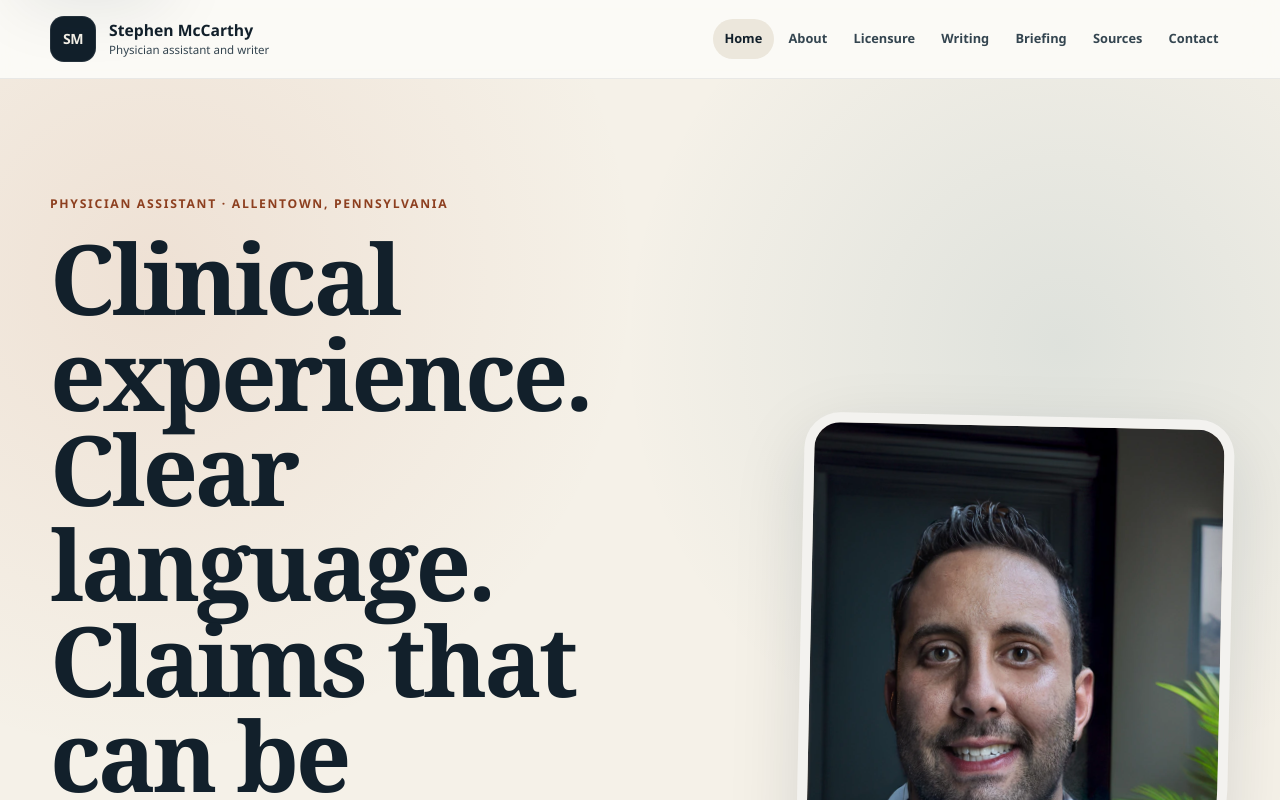
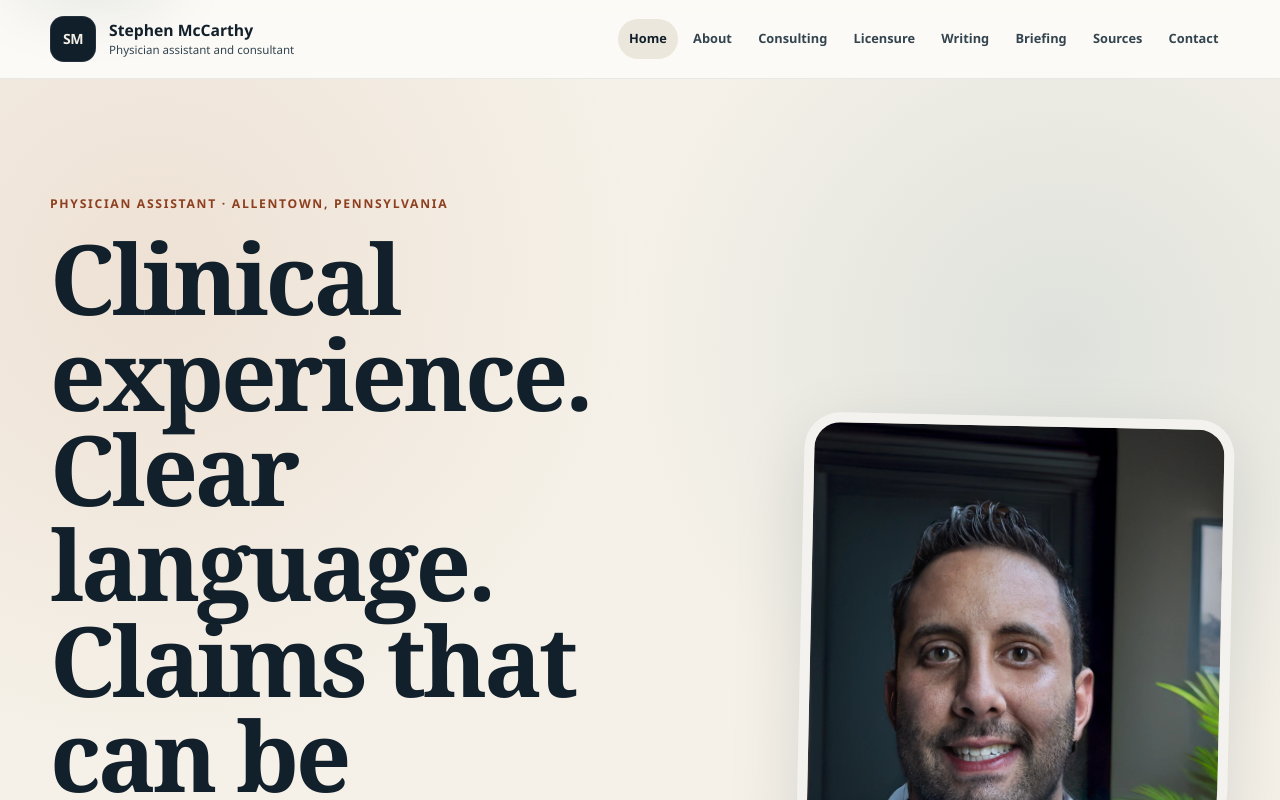
Before and after one commit to mccarthys11145-del/personal-website-2, a Next.js app: page / in a window 1280 px wide. Shown: the top 800 px of the page. Built offline with nearby package versions, Linux system fonts and the light colour scheme.

Commit message:
Integrate consulting into site navigation

```diff
--- a/components/header.tsx
+++ b/components/header.tsx
@@ -7,6 +7,7 @@ import { useState } from "react"
 const navigation = [
   { href: "/", label: "Home" },
   { href: "/about", label: "About" },
+  { href: "/consulting", label: "Consulting" },
   { href: "/professional-record", label: "Licensure" },
   { href: "/writing", label: "Writing" },
   { href: "/briefing/mental-health-theology", label: "Briefing" },
@@ -30,7 +31,7 @@ export default function Header() {
           <span className="brand-mark" aria-hidden="true">SM</span>
           <span className="brand-copy">
             <strong>Stephen McCarthy</strong>
-            <small>Physician assistant and writer</small>
+            <small>Physician assistant and consultant</small>
           </span>
         </Link>
 
```
